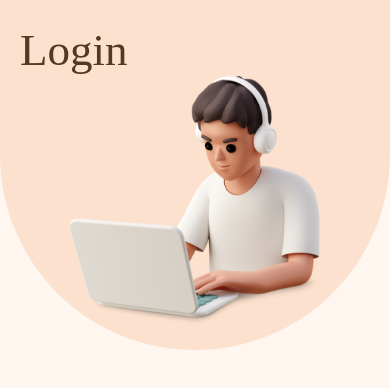
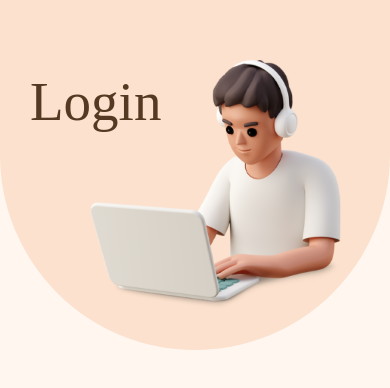
Before and after one commit to yashrajsinh/LogIn---Screen-React-Native, a React Native app: screen / in a window 390 px wide. Shown: the top 388 px of the page. Built offline with nearby package versions, Linux system fonts and the light colour scheme.

Commit message:
Log View Done

```diff
--- a/App.tsx
+++ b/App.tsx
@@ -13,11 +13,16 @@ function App() {
     <SafeAreaProvider style={styles.mainBackground}>
       <View style={styles.loginContainer}>
         <SafeAreaView>
-          <Text style={styles.loginText}>Login</Text>
-          <Image
-            style={styles.iconSize}
-            source={require('./assets/images/icon.png')}
-          />
+          {/* NEW WRAPPER VIEW */}
+          <View style={styles.viewChild}>
+            <View style={styles.row}>
+              <Text style={styles.loginText}>Login</Text>
+              <Image
+                style={styles.iconSize}
+                source={require('./assets/images/icon.png')}
+              />
+            </View>
+          </View>
         </SafeAreaView>
       </View>
 
@@ -26,31 +31,39 @@ function App() {
   );
 }
 const styles = StyleSheet.create({
-  textStyle: {
-    fontSize: 25,
-    color: '#FFFFFF',
-  },
+  //Main Background
   mainBackground: {
     backgroundColor: '#FEF6EF',
-  },
-  iconSize: {
-    width: 250,
-    height: 250,
-    marginStart: 70,
   },
   loginContainer: {
     height: 350,
     backgroundColor: '#FCE2CE',
     borderBottomRightRadius: 300,
     borderBottomLeftRadius: 300,
+  },
+  viewChild: {
+    position: 'absolute',
+  },
+  row: {
     flexDirection: 'row',
-    alignItems: 'center',
+    alignSelf: 'flex-start',
   },
+
   loginText: {
-    fontSize: 45,
-    paddingLeft: 20,
+    fontSize: 55,
+    textAlign: 'center',
+    top: 70,
+    left: 30,
     color: '#553922',
     fontFamily: 'Actor-Regular',
+    position: 'relative',
+  },
+
+  iconSize: {
+    width: 250,
+    height: 250,
+    top: 60,
+    right: 40,
   },
 });
 export default App;
```
